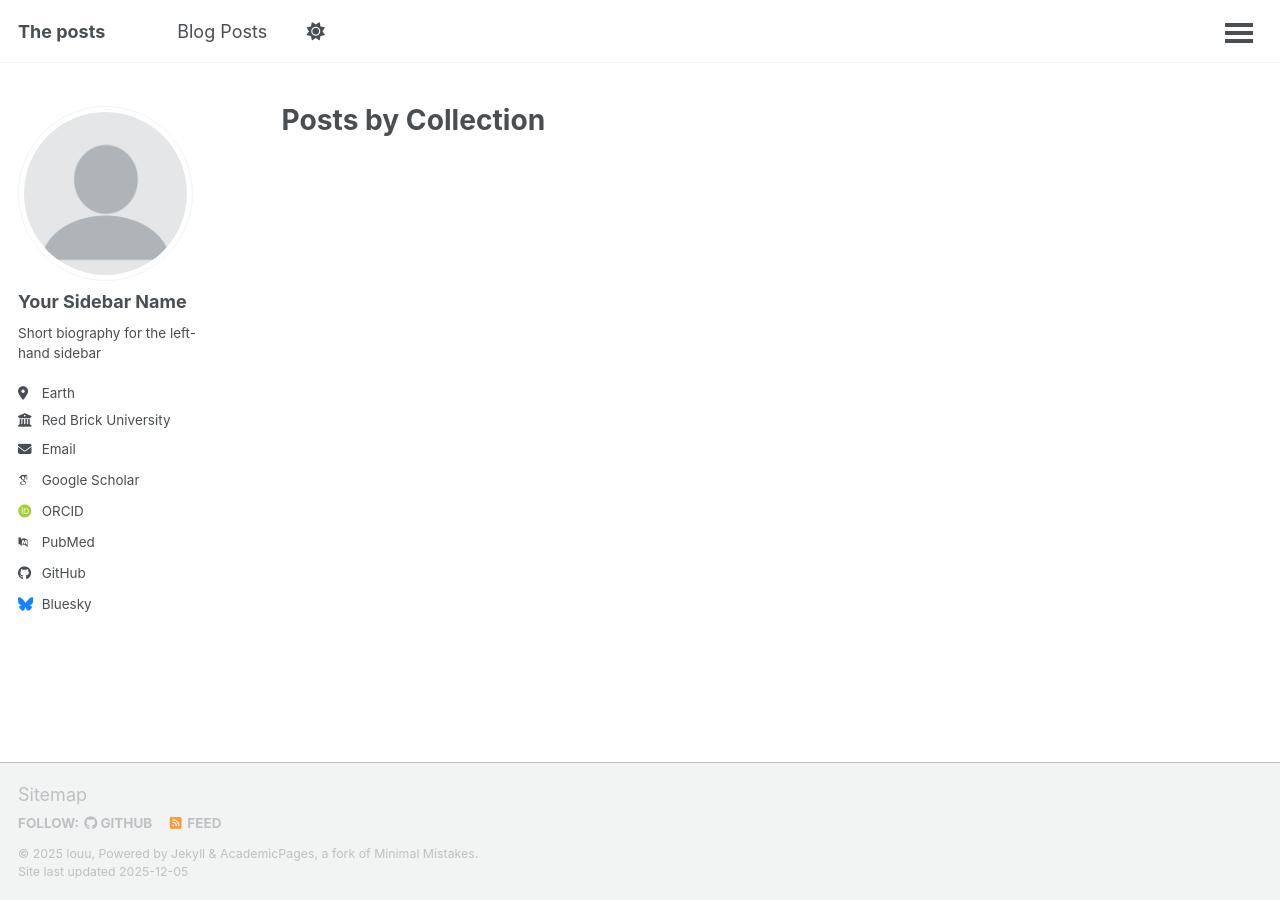
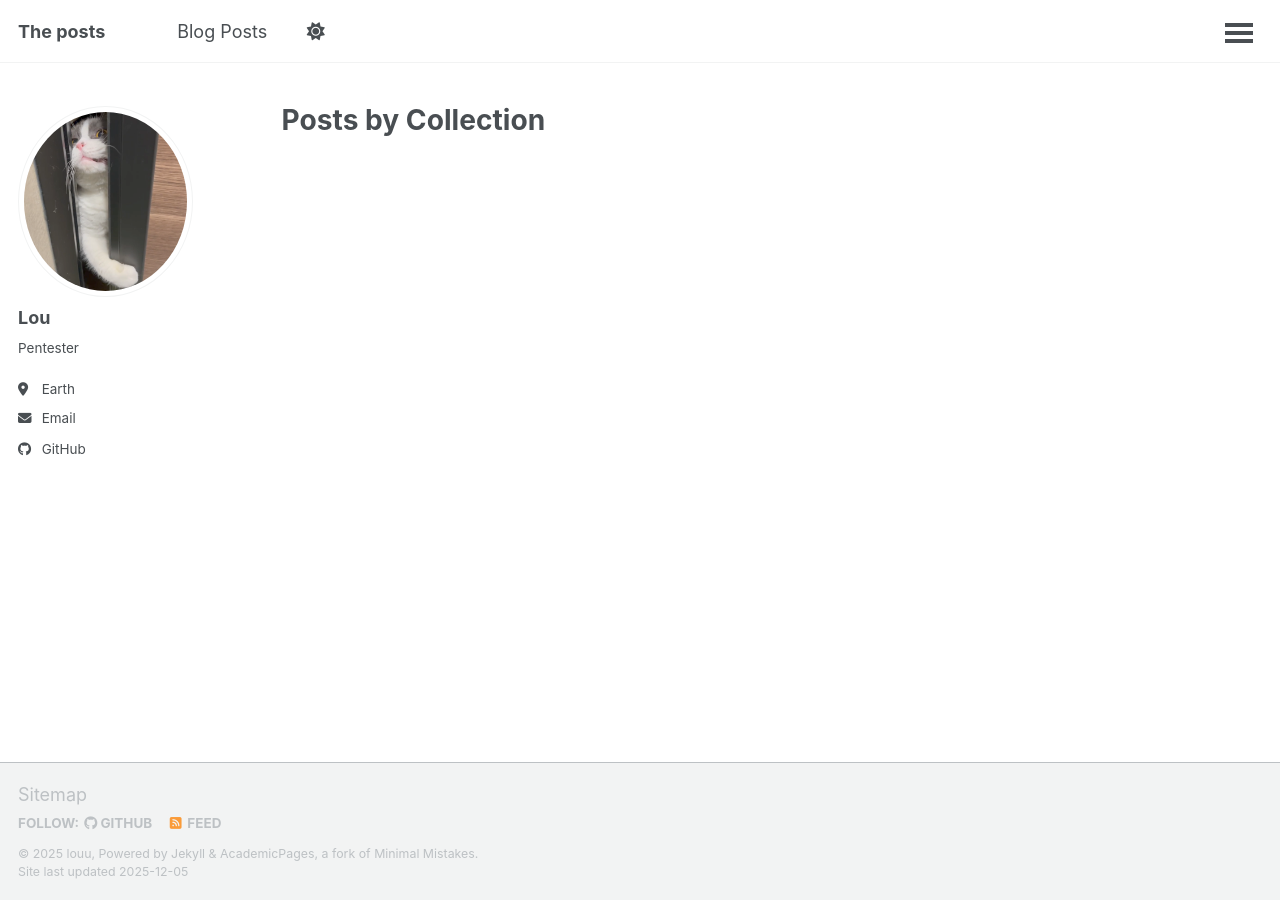
Before and after one commit to louyyng/louyyng.github.io, a Jekyll site: the page built from _pages/collection-archive.html, in a window 1280 px wide. Built offline with Jekyll 4.4.1, drawn with Linux system fonts in a browser that asks for light colours; some web fonts are replaced; a script that is not in the unit is left out.

Commit message:
update config

```diff
--- a/_config.yml
+++ b/_config.yml
@@ -24,24 +24,21 @@
 author:
   # Biographic information
   avatar           : "profile.png"
-  name             : "Your Sidebar Name"
+  name             : "Lou"
   pronouns         : # example: "she/her"
-  bio              : "Short biography for the left-hand sidebar"
+  bio              : "Pentester"
   location         : "Earth"
-  employer         : "Red Brick University"
+  employer         : #
   uri              : # URL
-  email            : "none@example.org"
+  email            : ""
 
   # Academic websites
   academia         : # URL
   arxiv            : # URL - Update with the correct link to your profile
-  googlescholar    : "https://scholar.google.com/citations?user=PS_CX0AAAAAJ"
   inspire-hep      : # URL
   impactstory      : # URL
-  orcid            : "https://orcid.org/yourorcidurl"
   semantic         : # URL
   ssrn             : # URL
-  pubmed           : "https://www.ncbi.nlm.nih.gov/pubmed/?term=john+snow"
   researchgate     : # URL
   scopus           : # URL
   zotero           : # URL
@@ -51,13 +48,12 @@
   bitbucket        : # Username - Update with your username on the site
   codepen          : # Username
   dribbble         : # Username
-  github           : "academicpages"
+  github           : "louyyng"
   kaggle           : # Username
   stackoverflow    : # User number or user number and name (i.e., use "1" or "1/jeff-atwood")
 
   # Social media
   artstation       : # Username
-  bluesky          : "bsky.app" # Replace this with you Bluesky username
   facebook         : # Username
   flickr           : # Username
   foursquare       : # Username
```
Also changed, not shown: images/profile.png.
